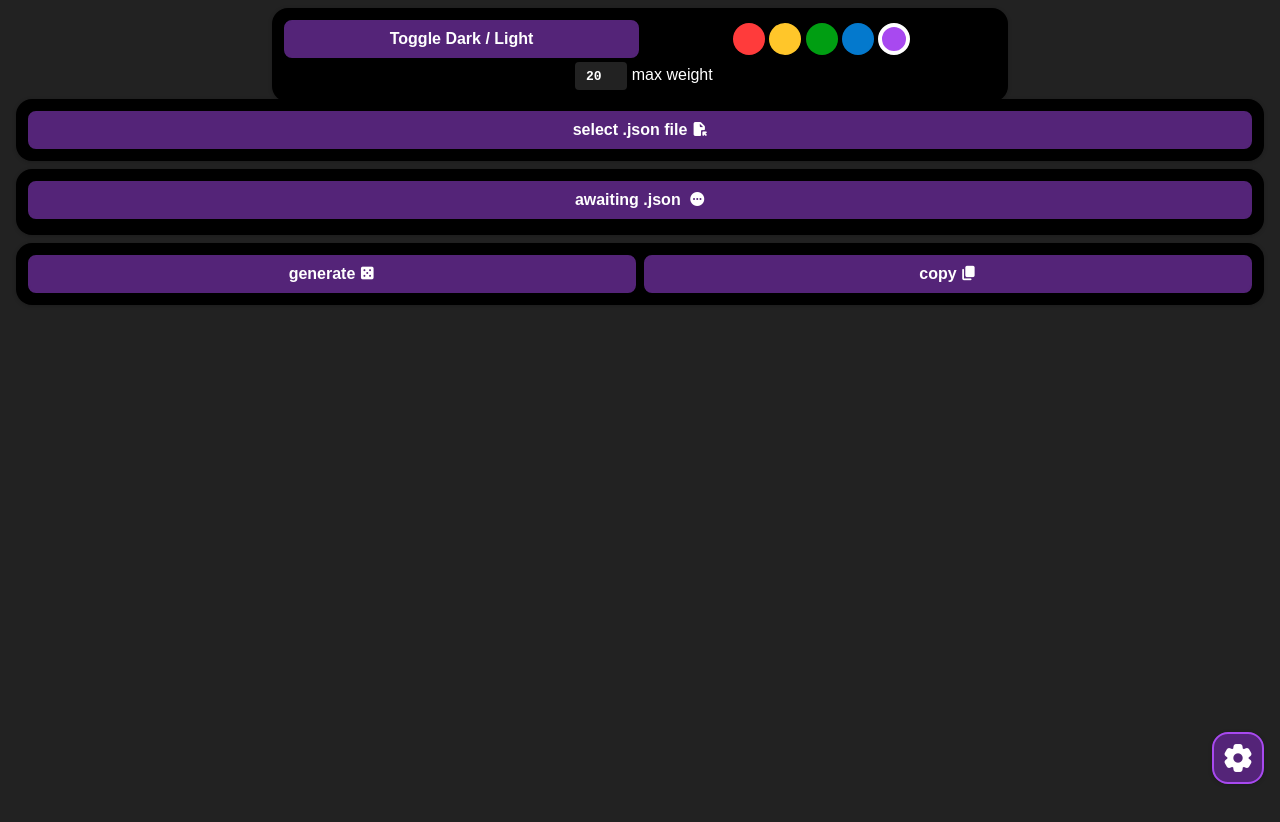
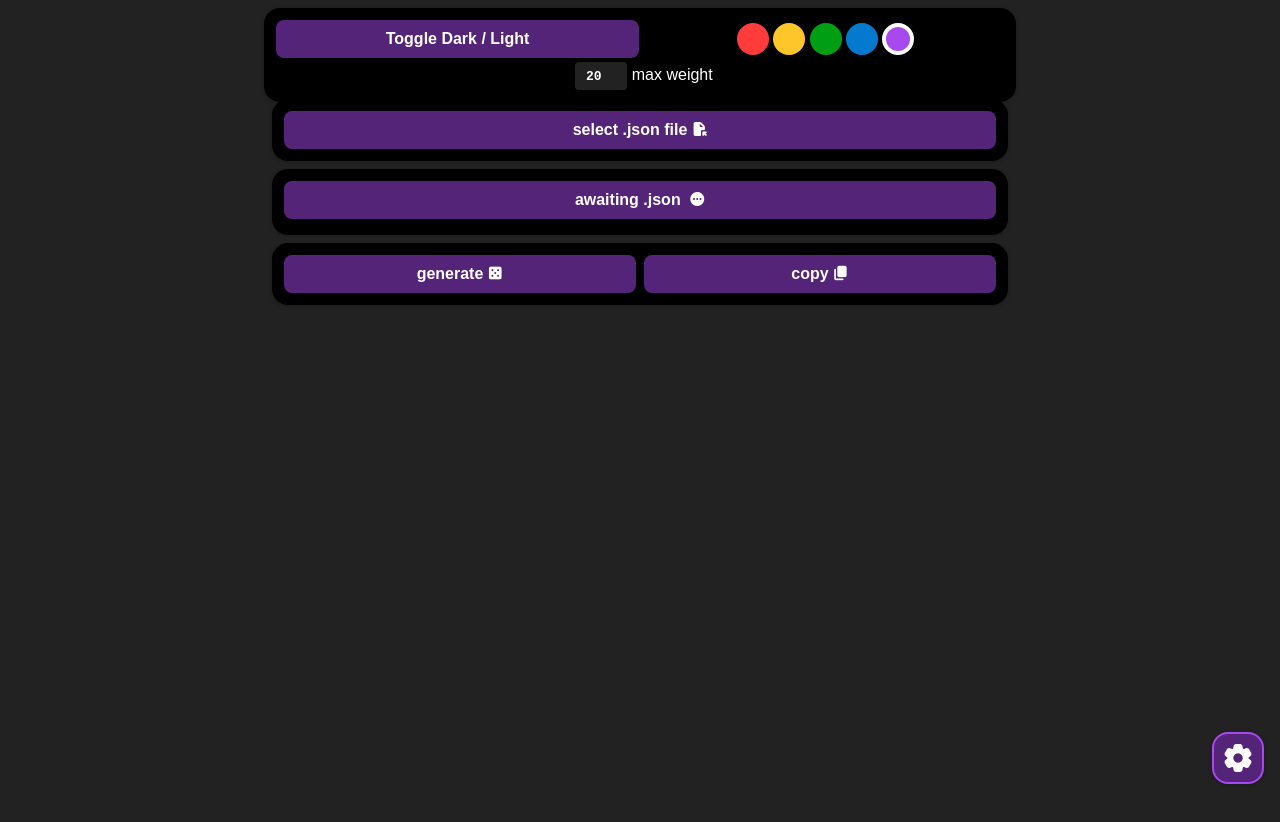
Before and after one commit to VoidRunnerSam/randomizer, a plain HTML site: page index.html in a window 1280 px wide. Both pictures are taken after a click on the element "settings". Drawn offline with nearby package versions, Linux system fonts and the light colour scheme.

Commit message:
hotfix to readd max width

```diff
--- a/style.css
+++ b/style.css
@@ -109,6 +109,8 @@ body {
     background-color: var(--bg);
     color: var(--text);
     height: 110vh;
+    max-width: calc(768px - calc(var(--spacing) * 2));
+    margin: auto;
 }
 
 .innerbody {
@@ -379,7 +381,7 @@ span, .material-symbols-rounded {
 
 #settingscontainer {
     width: calc(100% - calc(var(--spacing) * 2));
-    max-width: 736px;
+    max-width: calc(768px - calc(var(--spacing) * 2));
     margin: auto;
     position: fixed;
     left: var(--spacing);
```
